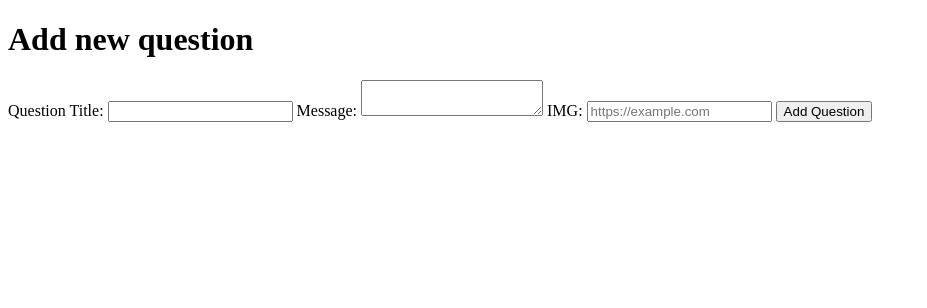
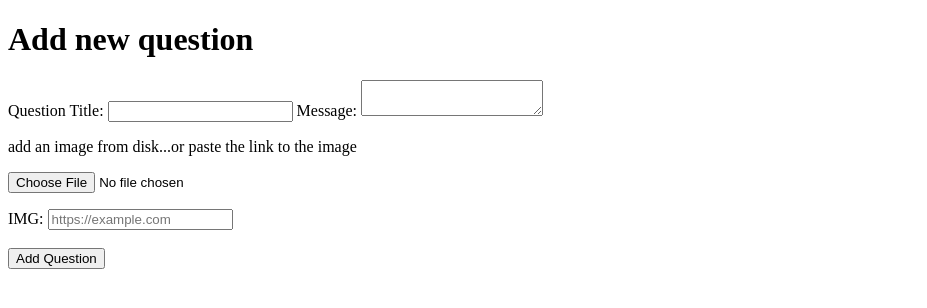
Before and after one commit to Pietrus914/Ask-mate-sprint-1, a Flask app: page /add in a window 1280 px wide. Shown: the top 308 px of the page, without its empty margins (0-927 px from the left). Run offline with Flask 2, Linux system fonts and the light colour scheme.

Commit message:
user can upload and edit question's image

```diff
--- a/server.py
+++ b/server.py
@@ -79,6 +79,11 @@ def add_question_post():
     new_question["view_number"] = 0
     new_question["vote_number"] = 0
 
+    uploaded_file = request.files['file']
+    if uploaded_file.filename != '':
+        uploaded_file.save(os.path.join(app.config['UPLOAD_PATH'], uploaded_file.filename))
+        new_question["image"] = os.path.join(app.config['UPLOAD_PATH'], uploaded_file.filename)
+
     questions.append(new_question)
     connection.write_csv("sample_data/question.csv", questions)
 
@@ -99,6 +104,11 @@ def edit_question_get(question_id):
 @app.route("/question/<int:question_id>/edit/post", methods=["POST"])
 def edit_question_post(question_id):
     edited_question = dict(request.form)
+
+    uploaded_file = request.files['file']
+    if uploaded_file.filename != '':
+        uploaded_file.save(os.path.join(app.config['UPLOAD_PATH'], uploaded_file.filename))
+        edited_question["image"] = os.path.join(app.config['UPLOAD_PATH'], uploaded_file.filename)
 
     questions = data_handler.update_question(edited_question)
     connection.write_csv("sample_data/question.csv", questions)
--- a/templates/add_update_question.html
+++ b/templates/add_update_question.html
@@ -11,10 +11,10 @@
 <body>
     {% if question["id"] == None %}
         <h1>Add new question</h1>
-        <form action="{{ url_for("add_question_post") }}" method="post">
+        <form action="{{ url_for("add_question_post") }}" method="post" enctype="multipart/form-data">
     {% else %}
         <h1>Update question</h1>
-        <form action="{{ url_for("edit_question_post", question_id=question['id']) }}" method="post">
+        <form action="{{ url_for("edit_question_post", question_id=question['id']) }}" method="post" enctype="multipart/form-data">
     {% endif %}
 
     {% if question["id"] != None %}
@@ -25,9 +25,12 @@
         <input type="text" name="title" id="title" value="{{ question["title"] }}">
         <label for="message">Message:</label>
         <textarea name="message" id="message">{{ question["message"] }} </textarea>
+        <p>add an image from disk...or paste the link to the image</p>
+        <p><input type="file" name="file" accept=".jpg,.png"></p>
         <label for="image">IMG:</label>
-        <input type="url" name="image" id="image" placeholder="https://example.com" pattern="https://.*" value="{{ question["image"] }}">
-
+        <input type="url" name="image" id="image" placeholder="https://example.com" pattern="https://.*" > <!--value="{{ question["image"] }}" -->
+        <br>
+        <br>
     {% if question["id"] == None %}
         <input type="submit" value="Add Question">
     {% else %}
```
